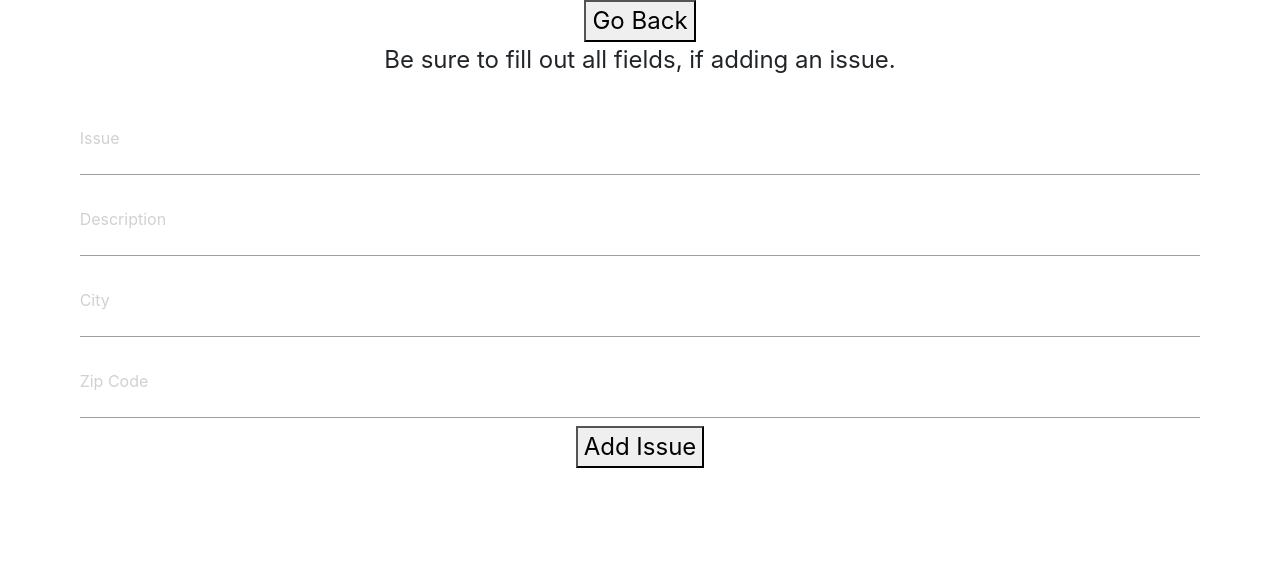
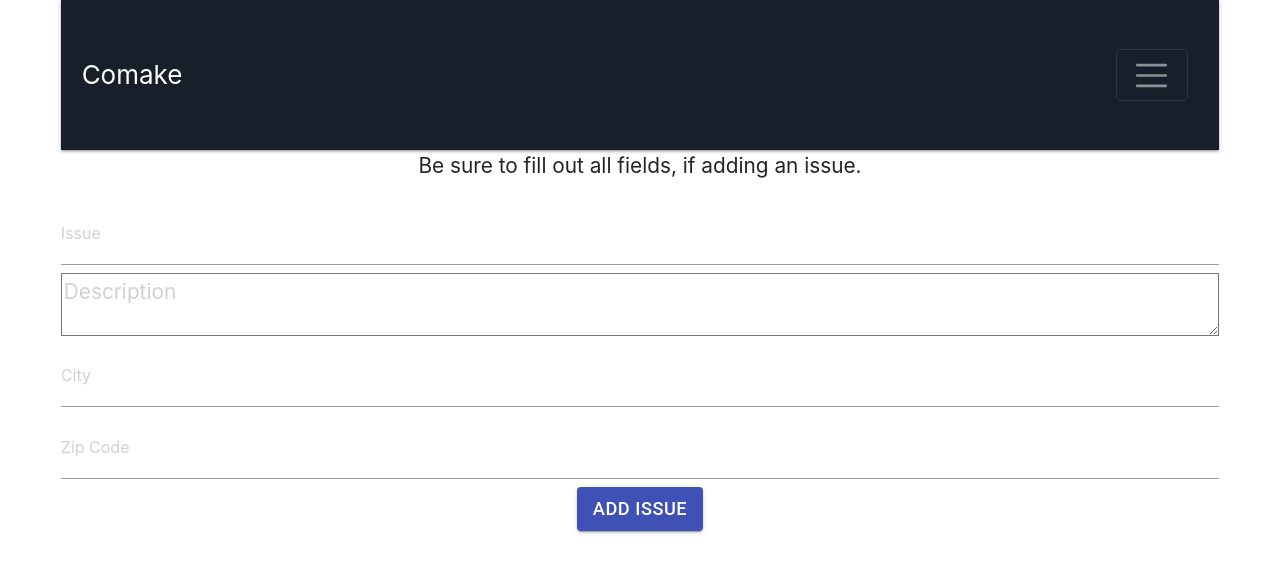
Before and after one commit to bw-comake3/Frontend, a React (Create React App) app in the folder comake/: page /addIssue in a window 1280 px wide. Shown: the top 572 px of the page. Built offline with nearby package versions, Linux system fonts and the light colour scheme; sample sign-in values are in the browser's storage.

Commit message:
finished with everything, deploying momentarily

```diff
--- a/comake/src/App.css
+++ b/comake/src/App.css
@@ -67,13 +67,13 @@
 }
 .flex-row2 {
     display: flex;
-    flex-direction: row;
+    flex-direction: column;
     justify-content: space-evenly;
     width: 25%;
 }
 html{
   /* background-color: #BFC9CA ; */
-  font-size: x-large;
+  font-size: 1.3rem;
 }
 .credit {
   text-align: center;
--- a/comake/src/components/ProtectedRoutes/ProtectedRouteAddIssue.js
+++ b/comake/src/components/ProtectedRoutes/ProtectedRouteAddIssue.js
@@ -1,14 +1,43 @@
-import React from 'react'
+import React,{useState} from 'react'
 import { connect } from "react-redux";
 
 import { addIssue } from "../../actions";
 import useInput from "../../hooks/input";
 
+import { makeStyles } from '@material-ui/core/styles';
+import Button from '@material-ui/core/Button';
+
+import { Collapse, Navbar, NavbarToggler, NavbarBrand, Nav, NavItem, NavLink } from 'reactstrap';
+
+const useStyles = makeStyles(theme => ({
+    root: {
+      '& > *': {
+        margin: theme.spacing(1),
+      },
+    },
+    nava: {
+        height: '150px',
+
+    },
+    navBar: {
+        backgroundColor: '#17202A',
+        color: '#E5E7E9',
+        marginBottom: '100px',
+        height: '100%'
+    },
+  }));
+
 const ProtectedRouteAddIssue = ({ history, addIssue }) => {
+
+    const classes = useStyles();
+
     const [name, handleName] = useInput("")
     const [desc, handleDesc] = useInput("")
     const [city, handleCity] = useInput("")
     const [zip, handleZip] = useInput("")
+
+    const [collapsed, setCollapsed] = useState(true);
+    const toggleNavbar = () => setCollapsed(!collapsed);
 
     const handleAddIssue = (e) => {
         e.preventDefault()
@@ -16,18 +45,29 @@ const ProtectedRouteAddIssue = ({ history, addIssue }) => {
         setTimeout(() => history.push("/dashboard"), 500)
     }
 return (
-    <div>
+    <form>
+        <div className={classes.nava}>
+            <Navbar className={classes.navBar} dark>
+                <NavbarBrand href="/" fontWeight='bold' className="mr-auto">Comake</NavbarBrand>
+       <NavbarToggler backgroundColor="white" onClick={toggleNavbar} className="mr-2" />
+            <Collapse isOpen={!collapsed}>
+                <Nav  className={classes.navbar} >
+                    <NavLink onClick={ () => history.push("/dashboard") }>Go Back</NavLink>
+                </Nav>
+            </Collapse>
+         </Navbar>
+         </div>
+
         <form onSubmit={ handleAddIssue }>
-            <button onClick={ () => history.push("/dashboard") }>Go Back</button>
             <p>Be sure to fill out all fields, if adding an issue.</p>
             <input required name="name" type="text" placeholder="Issue" onChange={ e => handleName(e.target.value) }  />
-            <input required name="desc" type="text" placeholder="Description" onChange={ e => handleDesc(e.target.value) } />
+            <textarea required name="desc" type="text" placeholder="Description" onChange={ e => handleDesc(e.target.value) } />
             <input required name="city" type="text" placeholder="City" onChange={ e => handleCity(e.target.value) } />
             <input required name="zip" type="text" placeholder="Zip Code" onChange={ e => handleZip(e.target.value) } />
-            <button type="submit">Add Issue</button>
+            <Button variant="contained" color="primary" type="submit">Add Issue</Button>
         </form>
-    </div>
-)}
+    </form>
+    )}
 
 const mapStateToProps = (state) => {
     return { state }
--- a/comake/src/components/ProtectedRoutes/ProtectedRouteDashboard.js
+++ b/comake/src/components/ProtectedRoutes/ProtectedRouteDashboard.js
@@ -57,13 +57,11 @@ const ProtectedRouteDashboard = ({ history, getIssues, issues, upVote, downVote,
     const classes = useStyles();
 
     const [collapsed, setCollapsed] = useState(true);
-
     const toggleNavbar = () => setCollapsed(!collapsed);
 
 
     useEffect( () => {
         getIssues()
-        console.log(id)
     }, [getIssues])
     const logout = () => {
         localStorage.removeItem("token")
@@ -78,65 +76,86 @@ const ProtectedRouteDashboard = ({ history, getIssues, issues, upVote, downVote,
       <div>
         <div className={classes.nava}>
           <Navbar className={classes.navBar} dark>
-                <NavbarBrand href="/" fontWeight='bold' className="mr-auto">Comake</NavbarBrand>
-       <NavbarToggler backgroundColor="white" onClick={toggleNavbar} className="mr-2" />
+            <NavbarBrand href="/" fontWeight="bold" className="mr-auto">
+              Comake
+            </NavbarBrand>
+            <NavbarToggler
+              backgroundColor="white"
+              onClick={toggleNavbar}
+              className="mr-2"
+            />
             <Collapse isOpen={!collapsed}>
-         <Nav  className={classes.navbar} >
+              <Nav className={classes.navbar}>
                 <NavItem>
-                <NavLink onClick={ () => history.push("/addIssue") }>Add an Issue</NavLink>
+                  <NavLink onClick={() => history.push("/addIssue")}>
+                    Add an Issue
+                  </NavLink>
                 </NavItem>
                 <NavItem>
-                <NavLink onClick={ () => history.push("/myIssues") }>My Issues</NavLink>
+                  <NavLink onClick={() => history.push("/myIssues")}>
+                    My Issues
+                  </NavLink>
                 </NavItem>
                 <NavItem>
-                <NavLink onClick={ logout }>Log Out</NavLink>
+                  <NavLink onClick={logout}>Log Out</NavLink>
                 </NavItem>
               </Nav>
             </Collapse>
           </Navbar>
-                {/* <AppBar position="static">
-                    <Toolbar>
-                        <IconButton edge="start" className={classes.menuButton} color="inherit" aria-label="menu">
-                            <MenuIcon />
-                        </IconButton>
-                        <Typography variant="h6" className={classes.title}>
-                            Comake.
-                        </Typography>
-                    </Toolbar>
-                </AppBar> */}
-
         </div>
 
-
-            {(issues) ?
-            issues.map(issue =>
-            <Card className={classes.card}  key={ Math.random() }>
+        {issues ? (
+          issues.map(issue => (
+            <Card className={classes.card} key={Math.random()}>
               <CardContent>
-                    <Typography size='large' gutterBottom variant="h5" component="h2"><Link to={ `/issues/${ issue.id }` }>{ issue.issue }</Link></Typography>
-                    <Typography >{ issue.description }</Typography>
+                <Typography
+                  size="large"
+                  gutterBottom
+                  variant="h5"
+                  component="h2"
+                >
+                  <Link to={`/issues/${issue.id}`}>{issue.issue}</Link>
+                </Typography>
+                <Typography>{issue.description}</Typography>
                 <Typography className="centerText">
                   <div className="displayFlex">
                     <div>Votes </div>
-                            <div className="DecorateVoteNum">{ issue.vote }</div>
+                    <div className="DecorateVoteNum">{issue.vote}</div>
                   </div>
                 </Typography>
               </CardContent>
               <Divider className={classes.divider} light />
-                <CardActions className='cActions'>
+              <CardActions className="cActions">
                 <div className="flex-row">
                   <div>
-                            <Button size="small" color="primary" onClick={ () => upVote(issue.id, issue) }>UpVote</Button><Button size="small" color="primary" onClick={ () => downVote(issue.id, issue) }>DownVote</Button>
+                    <Button
+                      size="small"
+                      color="primary"
+                      onClick={() => upVote(issue.id, issue)}
+                    >
+                      UpVote
+                    </Button>
+                    <Button
+                      size="small"
+                      color="primary"
+                      onClick={() => downVote(issue.id, issue)}
+                    >
+                      DownVote
+                    </Button>
                   </div>
                   <div className="flex-row2">
                     <Typography>City: {issue.city}</Typography>
-                            <Typography>Zip: { issue.zip }</Typography>
+                    <Typography>Zip: {issue.zip}</Typography>
                   </div>
                 </div>
               </CardActions>
             </Card>
-            ):<p>loading</p> }
+          ))
+        ) : (
+          <p>loading</p>
+        )}
       </div>
-    )
+    );
 }
 
 const mapStateToProps = (state) => {
@@ -146,4 +165,4 @@ const mapStateToProps = (state) => {
     }
 }
 
-export default connect(mapStateToProps, { getIssues, upVote, downVote, addIssue })(ProtectedRouteDashboard)
+export default connect(mapStateToProps, { getIssues, upVote, downVote })(ProtectedRouteDashboard)
--- a/comake/src/components/ProtectedRoutes/ProtectedRouteIssue.js
+++ b/comake/src/components/ProtectedRoutes/ProtectedRouteIssue.js
@@ -26,6 +26,16 @@ const useStyles = makeStyles (theme => ({
       width: '65vw',
       marginTop: 20,
     },
+    nava: {
+        height: '150px',
+
+    },
+    navBar: {
+        backgroundColor: '#17202A',
+        color: '#E5E7E9',
+        marginBottom: '100px',
+        height: '100%'
+    },
     card: {
         maxWidth: '65vw',
 
@@ -45,20 +55,30 @@ const useStyles = makeStyles (theme => ({
 
 
 
-const ProtectedRouteIssue = ({ history, issues, getIssueById, upVote, downVote }) => {
+const ProtectedRouteIssue = ({ history, issue, getIssueById, upVote, downVote }) => {
     const classes = useStyles();
-
+    const [collapsed, setCollapsed] = useState(true);
+    const toggleNavbar = () => setCollapsed(!collapsed);
     const match = useRouteMatch()
     useEffect(() => {
         getIssueById(match.params.id)
-    },[])
+    },[getIssueById])
 
 return (
   <div>
+        <div className={classes.nava}>
+            <Navbar className={classes.navBar} dark>
+                <NavbarBrand href="/" fontWeight='bold' className="mr-auto">Comake</NavbarBrand>
+       <NavbarToggler backgroundColor="white" onClick={toggleNavbar} className="mr-2" />
+            <Collapse isOpen={!collapsed}>
+                <Nav  className={classes.navbar} >
+                    <NavLink onClick={ () => history.push("/dashboard") }>Go Back</NavLink>
+                </Nav>
+            </Collapse>
+         </Navbar>
+         </div>
     <div>
-      <button onClick={() => history.push("/dashboard")}>Go Back</button>
-      {issues ? (
-        issues.map(issue => (
+      {issue ?
           <Card className={classes.card} key={Math.random()}>
             <CardContent>
               <Typography size="large" gutterBottom variant="h5" component="h2">
@@ -97,17 +117,14 @@ return (
                 </div>
               </div>
             </CardActions>
-          </Card>
-        ))
-      ) : (
-        <p>Loading</p>
-      )}
+          </Card> : <p>Loading</p>
+      }
     </div>
   </div>
 ); }
 
 const mapStateToProps = (state) => {
-    return { ...state, issues: state.issues }
+    return { ...state, issue: state.singleIssue }
 }
 
 export default connect(mapStateToProps, { getIssueById, upVote, downVote })(ProtectedRouteIssue)
--- a/comake/src/components/ProtectedRoutes/ProtectedRouteMyIssue.js
+++ b/comake/src/components/ProtectedRoutes/ProtectedRouteMyIssue.js
@@ -26,6 +26,16 @@ const useStyles = makeStyles (theme => ({
       width: '65vw',
       marginTop: 20,
     },
+    nava: {
+        height: '150px',
+
+    },
+    navBar: {
+        backgroundColor: '#17202A',
+        color: '#E5E7E9',
+        marginBottom: '100px',
+        height: '100%'
+    },
     card: {
         maxWidth: '65vw',
 
@@ -44,24 +54,30 @@ const useStyles = makeStyles (theme => ({
   }));
 
 
-const ProtectedRouteMyIssue = ({ history, issues, upVote, downVote, editIssue, deleteIssue, getIssueById }) => {
+const ProtectedRouteMyIssue = ({ history, issue, upVote, downVote, editIssue, deleteIssue, getIssueById }) => {
     const classes = useStyles();
+    const [collapsed, setCollapsed] = useState(true);
+    const toggleNavbar = () => setCollapsed(!collapsed);
 
     const match = useRouteMatch()
-    useEffect(() => {
-        getIssueById(match.params.id)
-    }, [])
     const logout = () => {
         localStorage.removeItem("token")
         history.push("/")
     }
-
     const [isEditing, setIsEditing] = useState(false)
-    const [name, handleName] = useInput("")
-    const [desc, handleDesc] = useInput("")
-    const [city, handleCity] = useInput("")
-    const [zip, handleZip] = useInput("")
-
+    const [name, setName, handleName] = useInput("")
+    const [desc, setDesc, handleDesc] = useInput("")
+    const [city, setCity, handleCity] = useInput("")
+    const [zip, setZip, handleZip] = useInput("")
+    useEffect(() => {
+        getIssueById(match.params.id)
+    }, [getIssueById])
+    useEffect(() => {
+        setName(issue.issue)
+        setDesc(issue.description)
+        setCity(issue.city)
+        setZip(issue.zip)
+    } ,[issue])
     const handleSubmit = (e) => {
         e.preventDefault()
         editIssue(match.params.id, { issue: name, description: desc, city, zip })
@@ -71,12 +87,39 @@ const ProtectedRouteMyIssue = ({ history, issues, upVote, downVote, editIssue, d
 
 return (
     <div>
-        <button onClick={ logout }>Log Out</button>
-        <button onClick={ () => history.push("/addIssue") }>Add an Issue</button>
-        <button onClick={ () => history.push("/dashboard") }>Go Back</button>
+        <div className={classes.nava}>
+          <Navbar className={classes.navBar} dark>
+            <NavbarBrand href="/" fontWeight="bold" className="mr-auto">
+              Comake
+            </NavbarBrand>
+            <NavbarToggler
+              backgroundColor="white"
+              onClick={toggleNavbar}
+              className="mr-2"
+            />
+            <Collapse isOpen={!collapsed}>
+              <Nav className={classes.navbar}>
+                <NavItem>
+                    <NavLink onClick={ () => history.push("/dashboard") }>Go Back</NavLink>
+                </NavItem>
+                <NavItem>
+                  <NavLink onClick={() => history.push("/myIssues")}>
+                    My Issues
+                  </NavLink>
+                </NavItem>
+                <NavItem>
+                  <NavLink onClick={logout}>Log Out</NavLink>
+                </NavItem>
+              </Nav>
+            </Collapse>
+          </Navbar>
+        </div>
 
-        {(issues) ?
-        issues.map(issue =>
+
+
+
+
+        {(issue) ?
         <Card className={classes.card}  key={ Math.random() }>
              <CardContent>
                 <Typography size='large' gutterBottom variant="h5" component="h2">{ issue.issue }</Typography>
@@ -92,7 +135,8 @@ return (
                 <CardActions className='cActions'>
                     <div className="flex-row">
                         <div>
-                            <Button size="small" color="primary" onClick={ () => upVote(issue.id, issue) }>UpVote</Button><Button size="small" color="primary" onClick={ () => downVote(issue.id, issue) }>DownVote</Button>
+                            <Button size="small" color="primary" onClick={ () => upVote(issue.id, issue) }>UpVote</Button>
+                            <Button size="small" color="primary" onClick={ () => downVote(issue.id, issue) }>DownVote</Button>
                         </div>
                         <div className="flex-row2">
                             <Typography>City: {issue.city}</Typography>
@@ -100,27 +144,28 @@ return (
                         </div>
                     </div>
                 </CardActions>
-        <button onClick={ () => setIsEditing(!isEditing) }>Edit Issue</button>
-        <button onClick={ () => {
+        <Button onClick={ () => setIsEditing(!isEditing) }>Edit Issue</Button>
+        <Button onClick={ () => {
             deleteIssue(match.params.id)
             history.push("/dashboard")
-            } }>Delete Issue</button>
+            } }>Delete Issue</Button>
         </Card>
-        ):<p>loading</p> }
+        :<p>loading</p> }
          {(isEditing) ?
                 <form onSubmit={ handleSubmit }>
-                    <input required name="name" type="text" placeholder="Issue" onChange={ e => handleName(e.target.value) }  />
-                    <input required name="desc" type="text" placeholder="Description" onChange={ e => handleDesc(e.target.value) } />
-                    <input required name="city" type="text" placeholder="City" onChange={ e => handleCity(e.target.value) } />
-                    <input required name="zip" type="text" placeholder="Zip Code" onChange={ e => handleZip(e.target.value) } />
-                    <button type="submit">Save</button>
+                    <input required name="name" type="text" value={ name } placeholder="Issue" onChange={ e => handleName(e.target.value) }  />
+                    <textarea required name="desc" type="text" value={ desc } placeholder="Description" onChange={ e => handleDesc(e.target.value) } />
+                    <input required name="city" type="text" value={ city } placeholder="City" onChange={ e => handleCity(e.target.value) } />
+                    <input required name="zip" type="text" value={ zip } placeholder="Zip Code" onChange={ e => handleZip(e.target.value) } />
+                    <Button type="submit">Save</Button>
                 </form> : null}
     </div>
     )
 }
 
 const mapStateToProps = (state) => {
-    return { ...state, issues: state.issues }
+    console.log(state.singleIssue)
+    return { ...state, issue: state.singleIssue }
 }
 
 export default connect(mapStateToProps, { upVote, downVote, editIssue, deleteIssue, getIssueById })(ProtectedRouteMyIssue)
--- a/comake/src/components/ProtectedRoutes/ProtectedRouteMyIssues.js
+++ b/comake/src/components/ProtectedRoutes/ProtectedRouteMyIssues.js
@@ -1,4 +1,4 @@
-import React, { useEffect } from "react";
+import React, { useEffect, useState } from "react";
 import { connect } from "react-redux";
 import { Link } from "react-router-dom";
 import { makeStyles } from '@material-ui/core/styles';
@@ -25,6 +25,16 @@ const useStyles = makeStyles (theme => ({
       width: '65vw',
       marginTop: 20,
     },
+    nava: {
+        height: '150px',
+
+    },
+    navBar: {
+        backgroundColor: '#17202A',
+        color: '#E5E7E9',
+        marginBottom: '100px',
+        height: '100%'
+    },
     card: {
         maxWidth: '65vw',
 
@@ -46,7 +56,8 @@ const useStyles = makeStyles (theme => ({
 const ProtectedRouteMyIssues = ({ history, getUserIssues, issues, upVote, downVote }) => {
 
     const classes = useStyles();
-
+    const [collapsed, setCollapsed] = useState(true);
+    const toggleNavbar = () => setCollapsed(!collapsed);
 
     useEffect(() => {
         getUserIssues()
@@ -57,9 +68,29 @@ const ProtectedRouteMyIssues = ({ history, getUserIssues, issues, upVote, downVo
     }
 return (
     <div>
-        <button onClick={ logout }>Log Out</button>
-        <button onClick={ () => history.push("/addIssue") }>Add an Issue</button>
-        <button onClick={ () => history.push("/dashboard") }>Go Back</button>
+        <div className={classes.nava}>
+            <Navbar className={classes.navBar} dark>
+                <NavbarBrand href="/" fontWeight='bold' className="mr-auto">Comake</NavbarBrand>
+                <NavbarToggler backgroundColor="white" onClick={toggleNavbar} className="mr-2" />
+                <Collapse isOpen={!collapsed}>
+                    <Nav  className={classes.navbar} >
+                        <NavItem>
+                            <NavLink onClick={ () => history.push("/addIssue") }>Add an Issue</NavLink>
+                        </NavItem>
+                        <NavItem>
+                            <NavLink onClick={ () => history.push("/dashboard") }>Go Back</NavLink>
+                        </NavItem>
+                        <NavItem>
+                            <NavLink onClick={ logout }>Log Out</NavLink>
+                        </NavItem>
+                    </Nav>
+                </Collapse>
+            </Navbar>
+        </div>
+
+
+
+
 
         {(issues) ?
         issues.map(issue =>
@@ -78,7 +109,8 @@ return (
                 <CardActions className='cActions'>
                     <div className="flex-row">
                         <div>
-                            <Button size="small" color="primary" onClick={ () => upVote(issue.id, issue) }>UpVote</Button><Button size="small" color="primary" onClick={ () => downVote(issue.id, issue) }>DownVote</Button>
+                            <Button size="small" color="primary" onClick={ () => upVote(issue.id, issue) }>UpVote</Button>
+                            <Button size="small" color="primary" onClick={ () => downVote(issue.id, issue) }>DownVote</Button>
                         </div>
                         <div className="flex-row2">
                             <Typography>City: {issue.city}</Typography>
--- a/comake/src/reducers/index.js
+++ b/comake/src/reducers/index.js
@@ -10,7 +10,8 @@ SUBTRACT_VOTE
 } from "../actions";
 
 const initState = {
-    issues: []
+    issues: [],
+    singleIssue: {}
 }
 
 export const rootReducer = (state  = initState, action) => {
@@ -20,17 +21,17 @@ export const rootReducer = (state  = initState, action) => {
         case GET_USER_ISSUES:
             return { ...state, issues: action.issues }
         case GET_SPEC_ISSUE:
-            return { ...state, issues: [action.issue] }
+            return { ...state, singleIssue: action.issue }
         case ADD_ISSUE:
             return { ...state, issues: [...state.issues, action.issue] }
         case EDIT_ISSUE:
-            return { ...state, issues: state.issues.map(issue => (issue.id === action.issue.id) ? action.issue : issue) }
+            return { ...state, singleIssue: action.issue }
         case DELETE_SPEC_ISSUE:
             return { ...state, issues: state.issues.filter(issue => issue.id === action.id) }
         case ADD_VOTE:
-            return { ...state, issues: state.issues.map(v => (v.id === action.id) ? { ...action.issue, vote: action.issue.vote + 1 } : v)  }
+            return { ...state, singleIssue: { ...state.singleIssue, vote: action.issue.vote + 1  }, issues: state.issues.map(v => (v.id === action.id) ? { ...action.issue, vote: action.issue.vote + 1 } : v)  }
         case SUBTRACT_VOTE:
-            return { ...state, issues: state.issues.map(v => (v.id === action.id) ? { ...action.issue, vote: action.issue.vote - 1 } : v)  }
+            return { ...state, singleIssue: { ...state.singleIssue, vote: action.issue.vote - 1  }, issues: state.issues.map(v => (v.id === action.id) ? { ...action.issue, vote: action.issue.vote - 1 } : v)  }
         default:
             return { ...state }
     }
```
Lines whose indentation alone changed are shown as unchanged.
